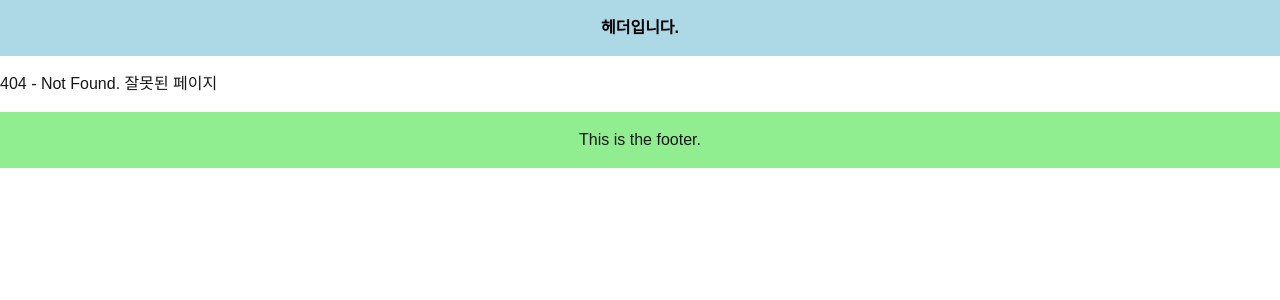
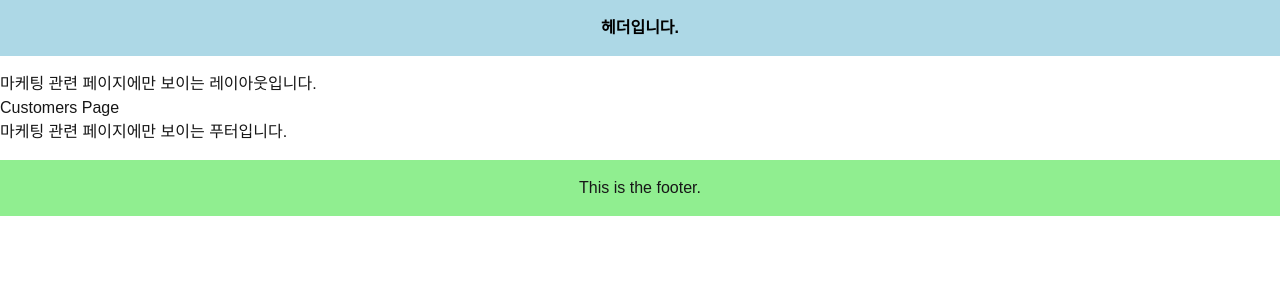
Before and after one commit to Halozhan/backend-lecture, a Next.js app: page /customers in a window 1280 px wide. Before the commit this address had no page. Shown: the top 300 px of the page. Built offline with nearby package versions, Linux system fonts and the light colour scheme.

Commit message:
marketing page

```diff
--- /dev/null
+++ b/src/app/(marketing)/customers/page.tsx
@@ -0,0 +1,3 @@
+export default function Customers() {
+  return <div>Customers Page</div>;
+}
--- /dev/null
+++ b/src/app/(marketing)/layout.tsx
@@ -0,0 +1,20 @@
+export const metadata = {
+  title: "마케팅 레이아웃",
+  description: "마케팅 관련 페이지 레이아웃",
+};
+
+export default function MarketingLayout({
+  children,
+}: {
+  children: React.ReactNode;
+}) {
+  return (
+    <div>
+      <header>
+        <h1>마케팅 관련 페이지에만 보이는 레이아웃입니다.</h1>
+      </header>
+      {children}
+      <footer>마케팅 관련 페이지에만 보이는 푸터입니다.</footer>
+    </div>
+  );
+}
--- /dev/null
+++ b/src/app/(marketing)/revenue/page.tsx
@@ -0,0 +1,3 @@
+export default function Revenue() {
+  return <div>Revenue Page</div>;
+}
```
